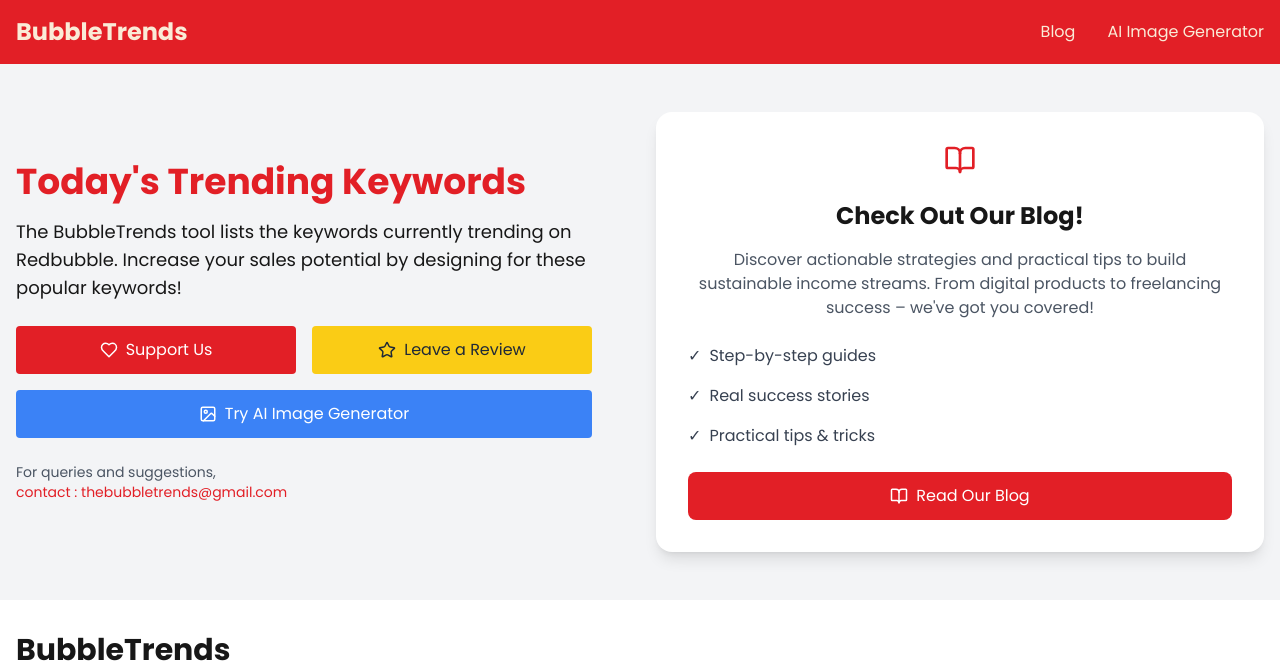
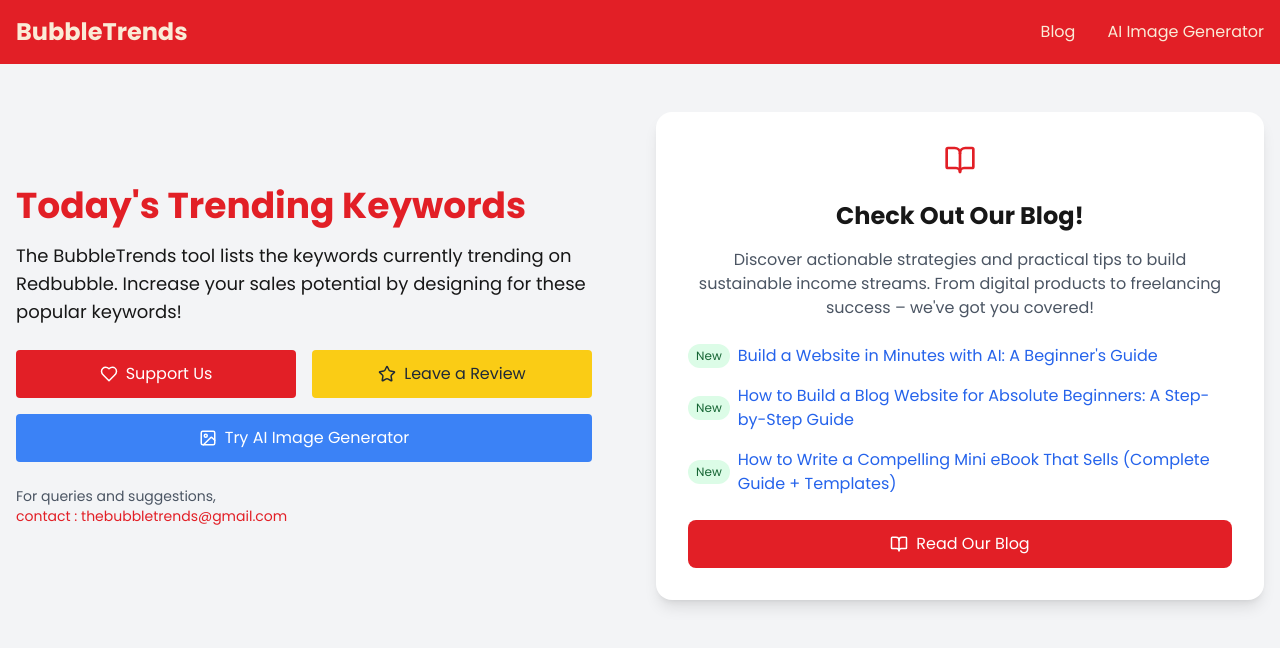
Before and after one commit to ajejey/bubbleTrendsNextjs, a Next.js app: page /trends in a window 1280 px wide. Shown: the top 663 px of the page. Built offline with nearby package versions, Linux system fonts and the light colour scheme; no server answers; the database is empty.

Commit message:
add blog posts in trends

```diff
--- /dev/null
+++ b/src/app/trends/BlogPromoSection.js
@@ -0,0 +1,36 @@
+const { BookOpen } = require("lucide-react");
+const { default: Link } = require("next/link");
+
+const BlogPromoSection = ({ latestPosts }) => {
+    return (
+      <div className="bg-white p-8 rounded-2xl shadow-lg">
+        <div className="flex items-center justify-center mb-6">
+          <BookOpen size={32} className="text-[#E21F26]" />
+        </div>
+        <h2 className="text-2xl font-bold text-center mb-4">Check Out Our Blog!</h2>
+        <p className="text-gray-600 mb-6 text-center">
+          Discover actionable strategies and practical tips to build sustainable income streams.
+          From digital products to freelancing success – we&apos;ve got you covered!
+        </p>
+        <div className="space-y-4">
+          {latestPosts.slice(0, 3).map((post, index) => (
+            <Link key={index} href={`/blog/${post.slug}`} className="block hover:underline text-blue-600">
+              <div className="flex items-center mb-2">
+                <span className="mr-2 text-xs bg-green-100 text-green-800 px-2 py-1 rounded-full">New</span>
+                <span>{post.title}</span>
+              </div>
+            </Link>
+          ))}
+        </div>
+        <Link
+          href="/blog"
+          className="mt-6 flex items-center justify-center bg-[#E21F26] text-white py-3 px-6 rounded-lg hover:bg-red-700 transition duration-300 w-full"
+        >
+          <BookOpen className="mr-2" size={18} />
+          <span>Read Our Blog</span>
+        </Link>
+      </div>
+    );
+  };
+
+  export default BlogPromoSection;
--- a/src/app/trends/HeroContent.js
+++ b/src/app/trends/HeroContent.js
@@ -3,44 +3,10 @@
 import { Star, Heart, ExternalLink, Image, BookOpen } from 'lucide-react';
 import DonationModal from './DonationModal';
 import Link from 'next/link';
+import BlogPromoSection from './BlogPromoSection';
 
-const BlogPromoSection = () => {
-  return (
-    <div className="bg-white p-8 rounded-2xl shadow-lg">
-      <div className="flex items-center justify-center mb-6">
-        <BookOpen size={32} className="text-[#E21F26]" />
-      </div>
-      <h2 className="text-2xl font-bold text-center mb-4">Check Out Our Blog!</h2>
-      <p className="text-gray-600 mb-6 text-center">
-        Discover actionable strategies and practical tips to build sustainable income streams.
-        From digital products to freelancing success – we&apos;ve got you covered!
-      </p>
-      <div className="space-y-4">
-        <div className="flex items-center text-gray-700 mb-2">
-          <span className="mr-2">✓</span>
-          <span>Step-by-step guides</span>
-        </div>
-        <div className="flex items-center text-gray-700 mb-2">
-          <span className="mr-2">✓</span>
-          <span>Real success stories</span>
-        </div>
-        <div className="flex items-center text-gray-700 mb-2">
-          <span className="mr-2">✓</span>
-          <span>Practical tips & tricks</span>
-        </div>
-      </div>
-      <Link
-        href="/blog"
-        className="mt-6 flex items-center justify-center bg-[#E21F26] text-white py-3 px-6 rounded-lg hover:bg-red-700 transition duration-300 w-full"
-      >
-        <BookOpen className="mr-2" size={18} />
-        <span>Read Our Blog</span>
-      </Link>
-    </div>
-  );
-};
 
-const TrendsHeroSection = () => {
+const TrendsHeroSection = ({ latestPosts }) => {
   const [showDonateModal, setShowDonateModal] = useState(false);
 
   return (
@@ -83,7 +49,7 @@
             </div>
           </div>
 
-          <BlogPromoSection />
+          <BlogPromoSection latestPosts={latestPosts} />
         </div>
       </div>
 
--- a/src/app/trends/page.js
+++ b/src/app/trends/page.js
@@ -3,12 +3,15 @@
 import TrendsHeroSection from './HeroContent'
 import BubbleTrendsTable from './TrendsTable'
 import TrendsFilter from './TrendsFilter'
+import { getPosts } from '@/utils/getPosts'
 
 const Trends = () => {
+    const latestPosts = getPosts().slice(0, 3);
+
     return (
         <div>
             <Header />
-            <TrendsHeroSection />
+            <TrendsHeroSection latestPosts={latestPosts} />
             <div className="container mx-auto px-4 py-8">
                 <h1 className="text-3xl font-bold mb-4">BubbleTrends</h1>
                 <TrendsFilter />
```
